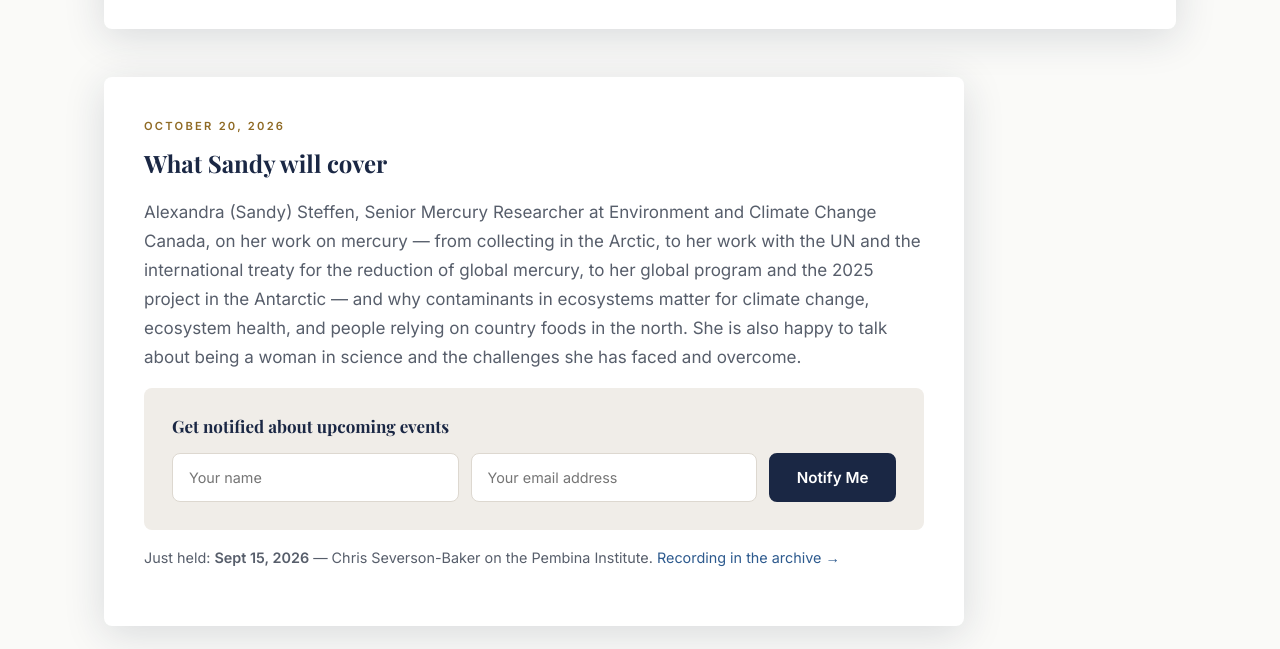
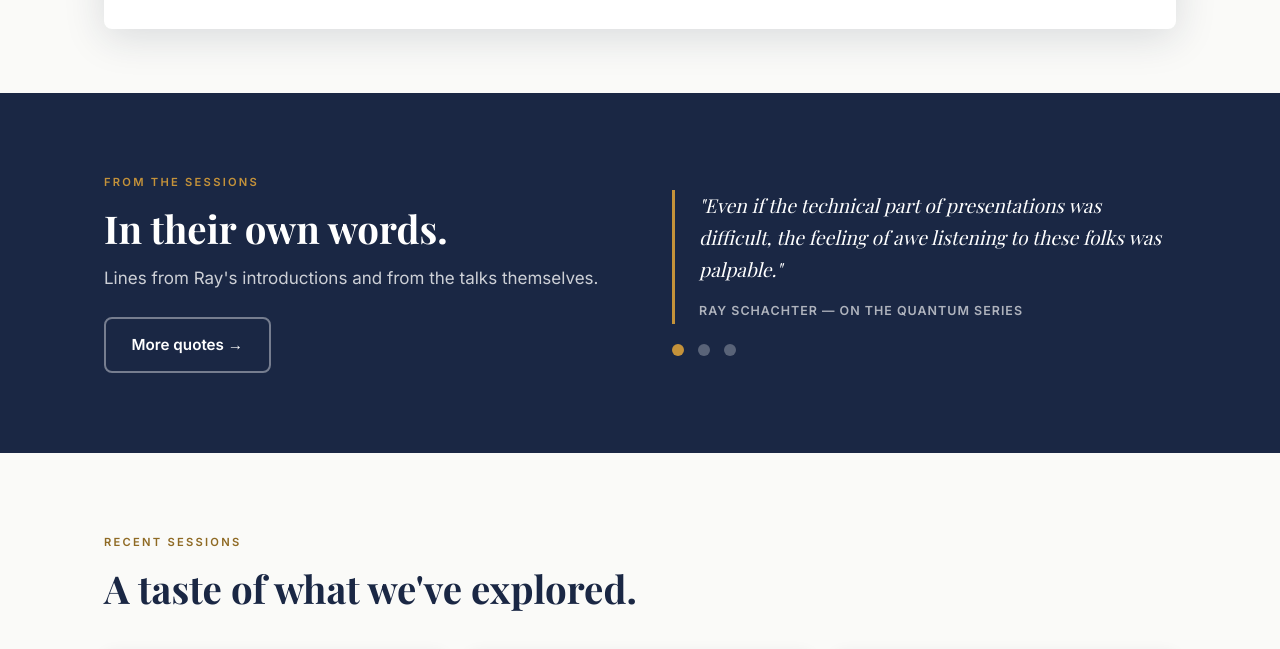
Before and after one commit to jaredschachter/science-plus, a plain HTML site: page index.html in a window 1280 px wide. Shown: the part 766-1415 px from the top of the page. Drawn offline with nearby package versions, Linux system fonts and the light colour scheme; a script that the page names is missing; a web font is replaced by a local one.

Commit message:
Home: drop next-session detail block; Get Notified goes to events form
Co-Authored-By: Claude Fable 5.1 <noreply@anthropic.com>

```diff
--- a/index.html
+++ b/index.html
@@ -75,40 +75,15 @@
         <p class="next-session__role">Senior Mercury Researcher, Environment and Climate Change Canada</p>
       </div>
       <div class="next-session__cta">
-        <a href="#notify" class="btn btn--gold">Get Notified</a>
+        <a href="events.html#notify" class="btn btn--gold">Get Notified</a>
         <a href="events.html" class="next-session__more">Full details &rarr;</a>
       </div>
     </div>
   </div>
 </section>
 
-<!-- ABOUT THE NEXT SESSION -->
-<section class="section" style="padding-top:3rem;">
-  <div class="container">
-    <div class="session-detail fade-in">
-      <div class="section-hd" style="margin-bottom:1.25rem;">
-        <span class="eyebrow">October 20, 2026</span>
-        <h2 style="font-size:1.5rem;">What Sandy will cover</h2>
-      </div>
-      <p style="color:var(--muted);">Alexandra (Sandy) Steffen, Senior Mercury Researcher at Environment and Climate Change Canada, on her work on mercury &mdash; from collecting in the Arctic, to her work with the UN and the international treaty for the reduction of global mercury, to her global program and the 2025 project in the Antarctic &mdash; and why contaminants in ecosystems matter for climate change, ecosystem health, and people relying on country foods in the north. She is also happy to talk about being a woman in science and the challenges she has faced and overcome.</p>
-      <div class="rsvp-box" id="notify">
-        <h4>Get notified about upcoming events</h4>
-        <form class="rsvp-form">
-          <div class="rsvp-row">
-            <input type="text" name="name" autocomplete="name" aria-label="Your name" placeholder="Your name" required />
-            <input type="email" name="email" autocomplete="email" aria-label="Your email address" placeholder="Your email address" required />
-            <button type="submit" class="btn btn--navy">Notify Me</button>
-          </div>
-          <p class="rsvp-success">✓ Your email app should open — press send and it reaches Ray directly.</p>
-        </form>
-      </div>
-      <p style="color:var(--muted); font-size:.9rem; margin-top:1rem;">Just held: <strong>Sept 15, 2026</strong> &mdash; Chris Severson-Baker on the Pembina Institute. <a href="archive.html">Recording in the archive →</a></p>
-    </div>
-  </div>
-</section>
-
 <!-- QUOTES ROTATOR -->
-<section class="section section--dark">
+<section class="section section--dark" style="margin-top:4rem;">
   <div class="container">
     <div class="split-2">
       <div class="fade-in">
```
Also changed, not shown: events.html (+1 -1 lines).
